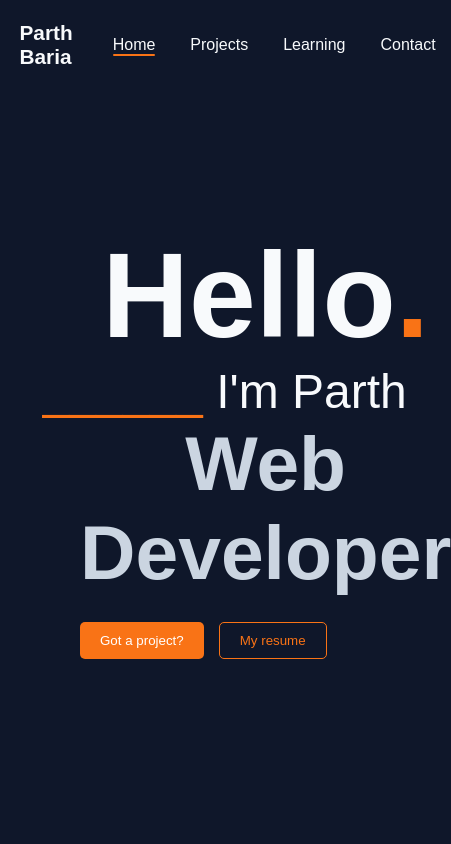
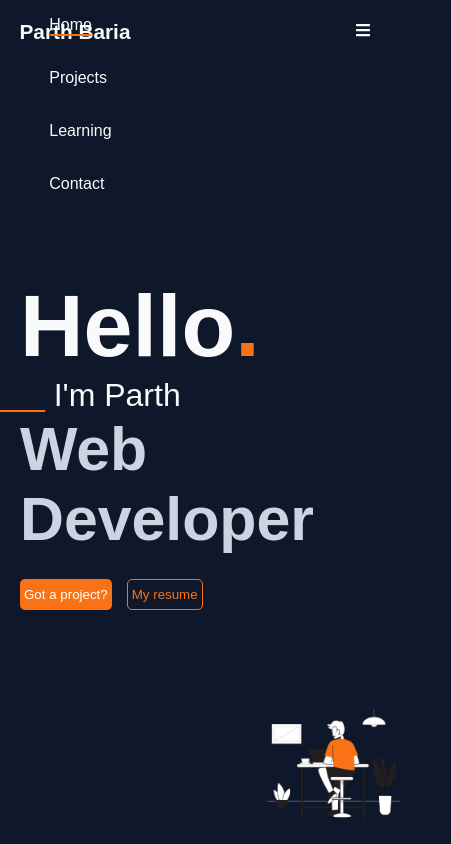
Before and after one commit to ParthBaria/portfolio, a React (Create React App) app: page / in a window 390 px wide. Shown: the top 844 px of the page, 451 px wide, since content can reach past the window. Built offline with nearby package versions, Linux system fonts and the light colour scheme.

Commit message:
making responsivness

```diff
--- a/src/components/Home/Hero.css
+++ b/src/components/Home/Hero.css
@@ -24,8 +24,9 @@
   height: auto;
 }
 
-
-.hero-text h3 { font-size: 7.5rem; }
+.hero-text h3 {
+  font-size: 7.5rem;
+}
 
 .hero-text h1::before {
   content: "______";
@@ -42,7 +43,9 @@
   font-weight: lighter;
 }
 
-.hero-text .highlight { color: #f97316; }
+.hero-text .highlight {
+  color: #f97316;
+}
 
 .hero-text h2 {
   font-size: 4.8rem;
@@ -65,15 +68,39 @@
 @media (max-width: 768px) {
   .hero {
     flex-direction: column-reverse;
-    text-align: center;
+    text-align: left;
   }
 
   .hero-img img {
     width: 200px;
     margin-bottom: 20px;
   }
+
+  .hero-text h3 {
+    font-size: 5.5rem;
+  }
+  .hero-text h1 {
+    font-size: 2rem;
+  }
+  .hero-text h2 {
+    font-size: 3.8rem;
+  }
+  .hero {
+    padding: 0 20px;
+  }
+  .cowork-container img {
+    max-width: 10rem;
+    height: auto;
+  }
+  .cowork-container {
+    position: absolute;
+    bottom: 0;
+    right: -24px;
+  }
+  .btn {
+    padding: 7px 4px;
+  }
 }
-
 .skills {
   background-color: #1e293b;
   padding: 20px 10%;
@@ -95,12 +122,10 @@
   font-weight: bolder;
   color: gray;
   z-index: 3;
-
 }
-.skills li.active{
-color: whitesmoke;
+.skills li.active {
+  color: whitesmoke;
 }
-
 
 .skills {
   position: relative;
--- a/src/components/Layout/NavBar.css
+++ b/src/components/Layout/NavBar.css
@@ -60,6 +60,26 @@
 .nav-links a:hover {
   color: black;
   background-color: #f8fafc;
-   height:2.5rem;
+  height: 2.5rem;
   width: 3rem;
 }
+.barBtn {
+  display: none;
+  cursor: pointer;
+}
+
+@media (max-width: 768px) {
+  .nav-links {
+    flex-direction: column;
+    position: absolute;
+    transform: translateX(-10%);
+    margin-top: 10rem;
+    transition: all 0.3s ease;
+  }
+  #menu:checked ~ .nav-links {
+    transform: translateX(20%);
+  }
+  .barBtn {
+    display: block;
+  }
+}
--- a/src/components/Layout/NavBar.jsx
+++ b/src/components/Layout/NavBar.jsx
@@ -1,6 +1,8 @@
-import React from 'react'
-import { Link, useLocation } from 'react-router-dom'
-import "./NavBar.css"
+import React from "react";
+import { Link, useLocation } from "react-router-dom";
+import "./NavBar.css";
+import { FaGraduationCap } from "react-icons/fa";
+import { FaBars } from "react-icons/fa";
 
 const NavBar = () => {
   const location = useLocation(); // get current path
@@ -23,8 +25,12 @@ const NavBar = () => {
           <Link to="/contact">Contact</Link>
         </li>
       </ul>
+      <input type="checkbox" hidden id="menu" />
+      <label for="menu" className="barBtn">
+        <FaBars />
+      </label>
     </nav>
-  )
-}
+  );
+};
 
-export default NavBar
+export default NavBar;
--- a/src/components/projects/ProjectList.css
+++ b/src/components/projects/ProjectList.css
@@ -150,19 +150,7 @@
   max-width: 0;
   opacity: 0;
   white-space: nowrap;
-  margin-left: 10px;
   color: #f1f5f9;
-  transition: max-width 0.4s ease, opacity 0.3s ease;
-}
-
-/* HOVER ONLY */
-.action-btn:hover .label {
-  max-width: 120px;
-  opacity: 1;
-}
-
-.action-btn:hover {
-  box-shadow: 0 0 15px rgba(249, 115, 22, 0.4);
 }
 
 /* RIGHT CONTENT */
@@ -173,12 +161,12 @@
 }
 .project-card.image-bg {
   height: 70vh;
-  width: 70%;
+  width: 55%;
   position: relative;
   margin: 40px 0;
 
   background-repeat: no-repeat;
-  background-position: center;
+  background-position: left;
   background-size: contain;
 
   border-radius: 16px;
@@ -241,3 +229,39 @@
 }
 
 /* YOUR INDEX — SAFE */
+
+@media (max-width: 768px) {
+  .project-card.image-bg {
+    background-size: auto;
+    background-position: left;
+    width: 80%;
+  }
+  .project-overlay {
+    background: transparent;
+  }
+  .project-details {
+    width: 100%;
+    margin-left: 0;
+  }
+  .image-actions {
+    right: 10px;
+    left: auto;
+  }
+  .project-overlay {
+    justify-content: end;
+    padding: 5px;
+  }
+  .project-overlay p {
+    display: none;
+  }
+  .tech-list {
+    max-width: 200px;
+    overflow: scroll;
+    flex-wrap: nowrap;
+    padding-left: 10px;
+  }
+  .tech-list li {
+    background-color: rgb(30, 41, 59);
+    padding: 2px 6px;
+  }
+}
--- a/src/styles/Learning.css
+++ b/src/styles/Learning.css
@@ -82,3 +82,12 @@
   font-size: 14px;
   line-height: 1.6;
 }
+
+@media (max-width: 768px) {
+  .dot {
+    position: absolute;
+  }
+  .content {
+    padding-left: 2rem;
+  }
+}
```
